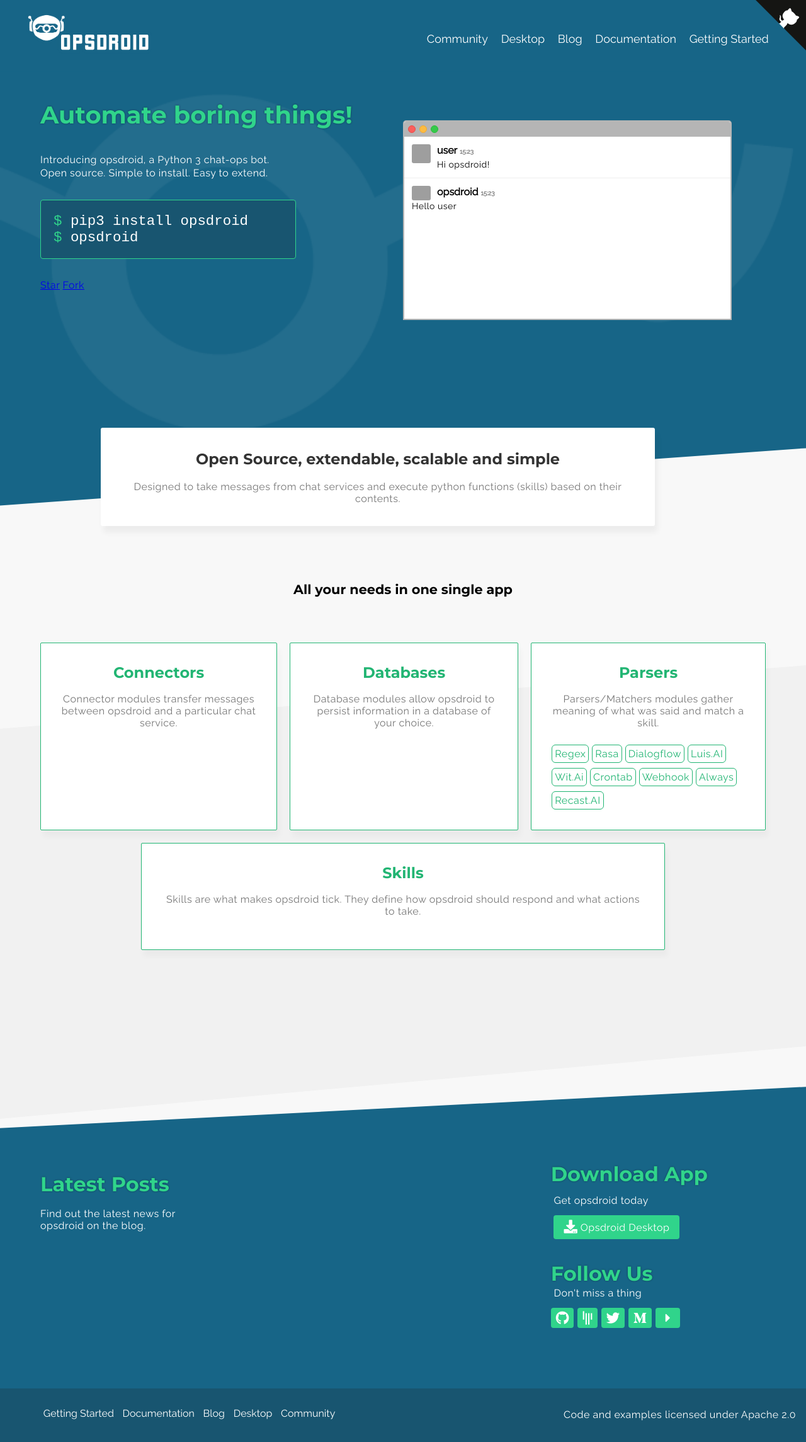
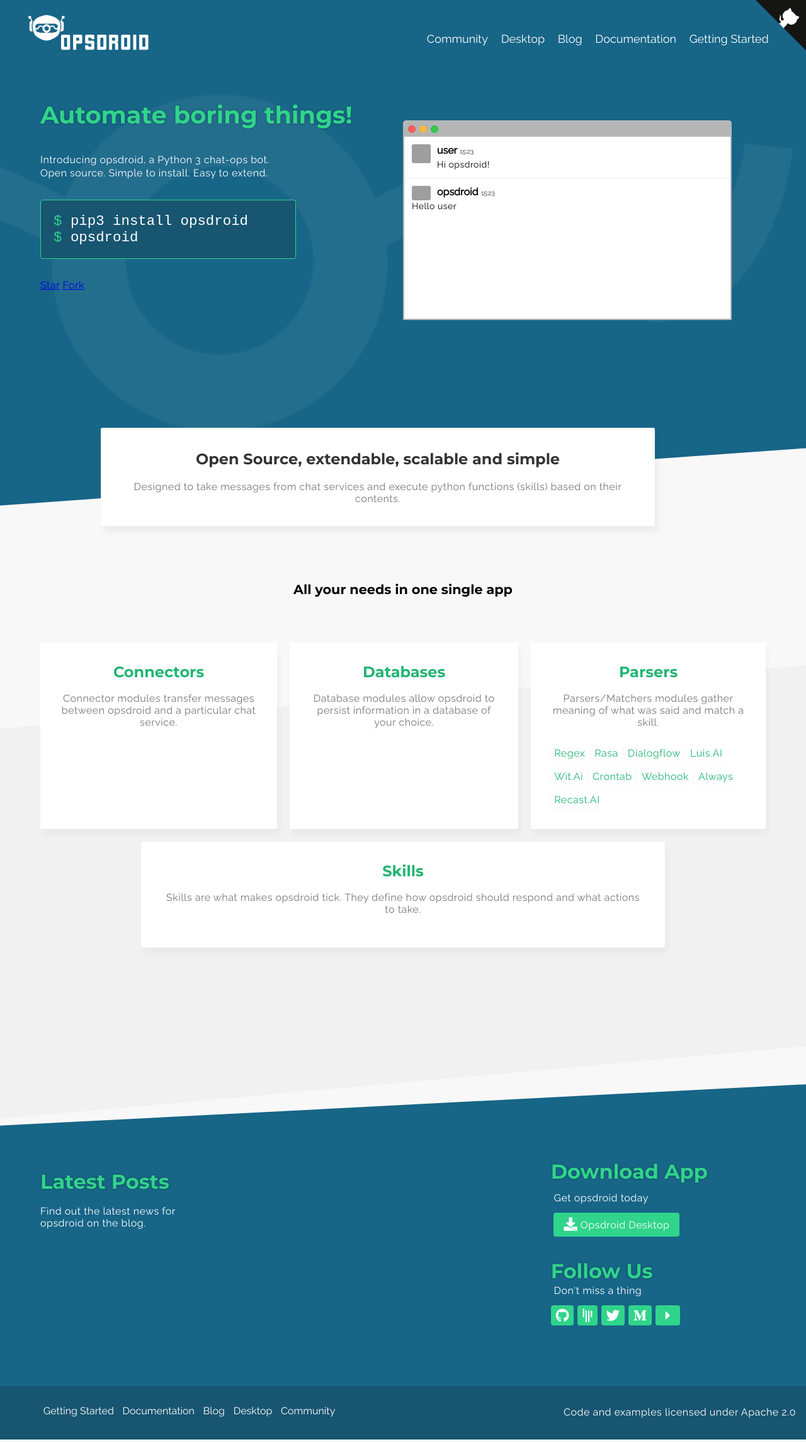
Before and after one commit to opsdroid/opsdroid.github.io, a Jekyll site: the page built from index.html, in a window 1280 px wide. Shown: the whole page at 63% size. Built offline with Jekyll 4.4.1, drawn with Linux system fonts in a browser that asks for light colours; nearby versions of some CDN libraries; grey boxes are pictures that could not be loaded.

Commit message:
Remove most of the green from modules, change border for faint shadow

```diff
--- a/css/main.css
+++ b/css/main.css
@@ -517,32 +517,21 @@
   background-color: white;
   -webkit-box-shadow: 4px 10px 10px rgba(0, 0, 0, 0.03);
           box-shadow: 4px 10px 10px rgba(0, 0, 0, 0.03);
-  border-radius: 2px;
-  border: 1px solid #22B573;
+  border-radius: 3px;
   padding: 2rem;
-  -webkit-transition: .5s ease-out;
-  transition: .5s ease-out;
-}
-
-.middle-layer .modules-area .modules:hover {
-  -webkit-box-shadow: 10px 10px 1px rgba(34, 181, 115, 0.7);
-          box-shadow: 10px 10px 1px rgba(34, 181, 115, 0.7);
-  -webkit-transition: -webkit-box-shadow .5s ease-out;
-  transition: -webkit-box-shadow .5s ease-out;
-  transition: box-shadow .5s ease-out;
-  transition: box-shadow .5s ease-out, -webkit-box-shadow .5s ease-out;
 }
 
 .middle-layer .modules-area .modules a, .middle-layer .modules-area .modules a:active, .middle-layer .modules-area .modules a:visited {
   font-size: medium;
   float: left;
   color: #22B573;
-  border: 1px solid #22B573;
+  -webkit-box-shadow: -1px 1px 6px rgba(0, 0, 0, 0.03);
+          box-shadow: -1px 1px 6px rgba(0, 0, 0, 0.03);
   border-radius: 6px;
   text-decoration: none;
   text-transform: capitalize;
   margin: 8px 5px 0px 0px;
-  padding: 4px;
+  padding: 5px;
   -webkit-transition: .7s ease-out;
   transition: .7s ease-out;
 }
```
Also changed, not shown: css/main.scss (+3 -10 lines), 1 other file.
